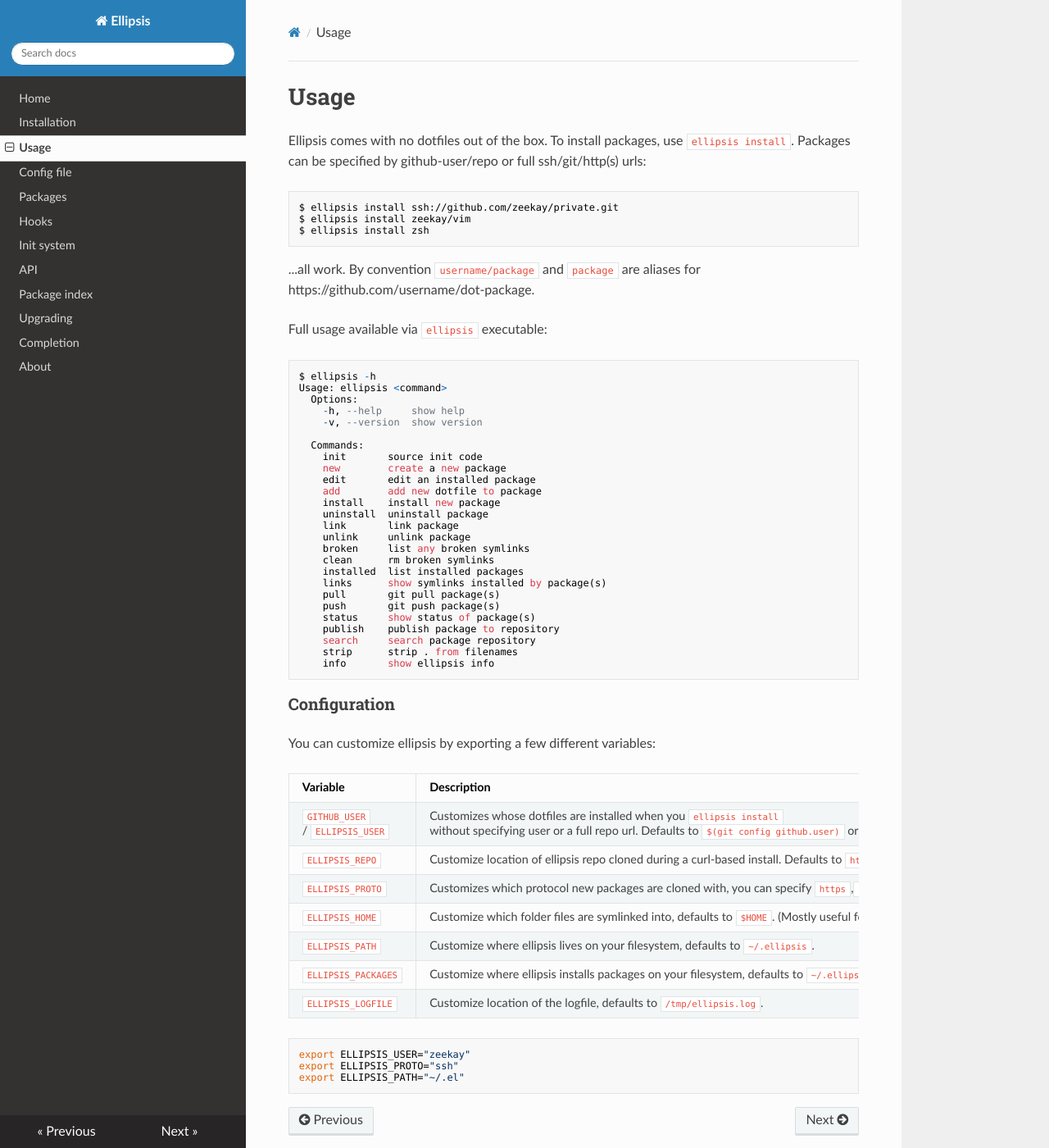
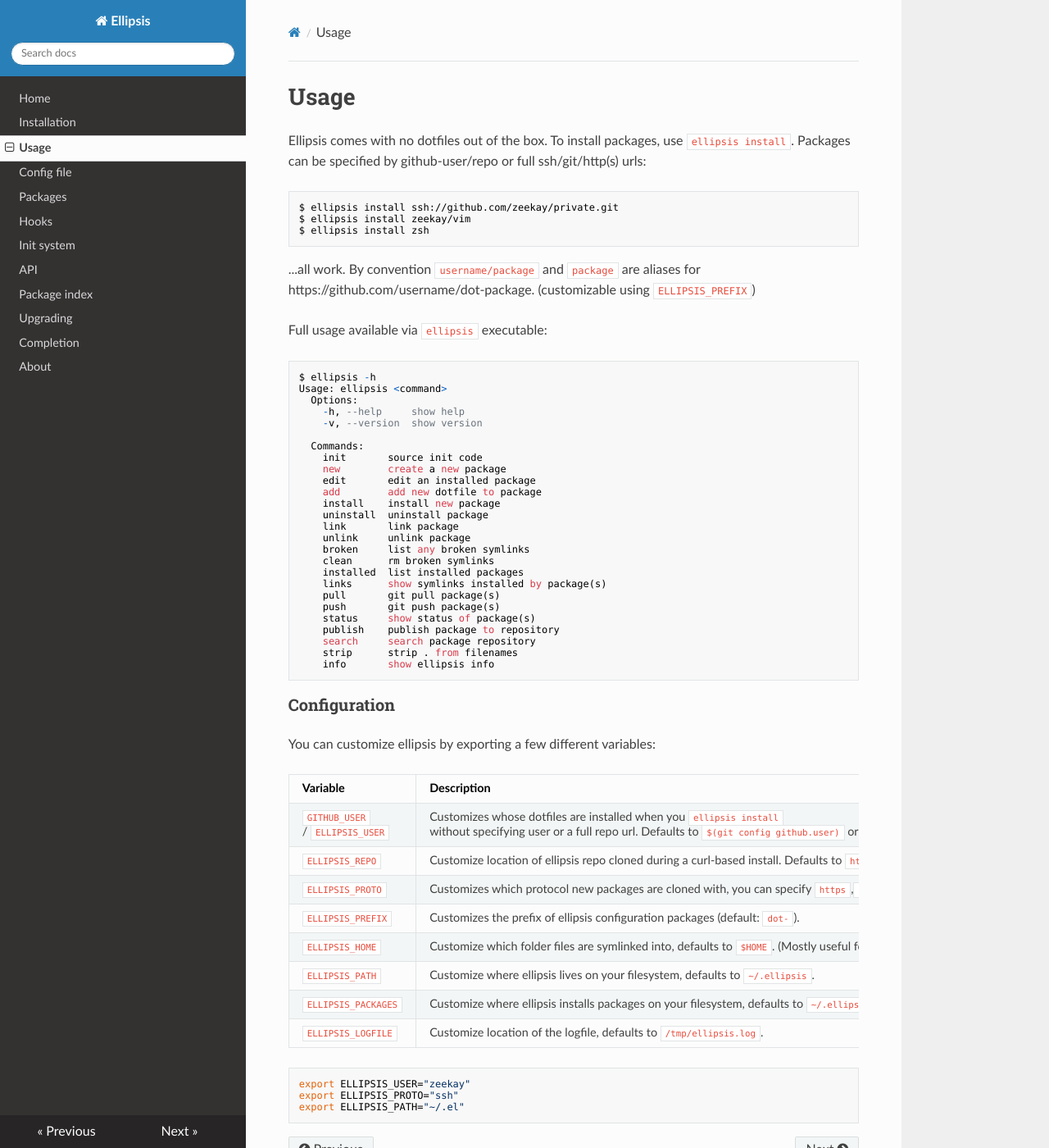
Before and after one commit to ellipsis/ellipsis, an MkDocs documentation site: the page built from docs/usage.md, in a window 1280 px wide and 1400 px high. Shown: the whole window at 82% size. Built offline with MkDocs 1.6.1, drawn with Linux system fonts in a browser that asks for light colours; nearby versions of some CDN libraries; old or Windows-style settings are respelled for this version of MkDocs.

Commit message:
Implement custom ellipsis package prefixes
Prefix can be customized by setting `ELLIPSIS_PREFIX`. The default
prefix is `dot-` to keep this backwards compatible.

Fixes #77

````diff
--- a/docs/usage.md
+++ b/docs/usage.md
@@ -11,7 +11,7 @@
 ```
 
 ...all work. By convention `username/package` and `package` are aliases for
-https://github.com/username/dot-package.
+https://github.com/username/dot-package. (customizable using `ELLIPSIS_PREFIX`)
 
 Full usage available via `ellipsis` executable:
 
@@ -52,6 +52,7 @@
 | `GITHUB_USER` / `ELLIPSIS_USER` | Customizes whose dotfiles are installed when you `ellipsis install` without specifying user or a full repo url. Defaults to `$(git config github.user)` or `whoami`. |
 | `ELLIPSIS_REPO`                 | Customize location of ellipsis repo cloned during a curl-based install. Defaults to `https://github.com/ellipsis/ellipsis`.                                          |
 | `ELLIPSIS_PROTO`                | Customizes which protocol new packages are cloned with, you can specify `https`,`ssh`, `git`. Defaults to `https`.                                                   |
+| `ELLIPSIS_PREFIX`               | Customizes the prefix of ellipsis configuration packages (default: `dot-`).                                                                                                            |
 | `ELLIPSIS_HOME`                 | Customize which folder files are symlinked into, defaults to `$HOME`. (Mostly useful for testing)                                                                    |
 | `ELLIPSIS_PATH`                 | Customize where ellipsis lives on your filesystem, defaults to `~/.ellipsis`.                                                                                        |
 | `ELLIPSIS_PACKAGES`             | Customize where ellipsis installs packages on your filesystem, defaults to `~/.ellipsis/packages`.                                                                   |
````
Also changed, not shown: README.md (+2 -1 lines), 4 other files.
